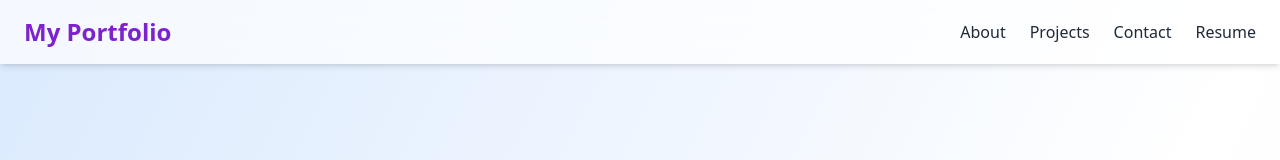
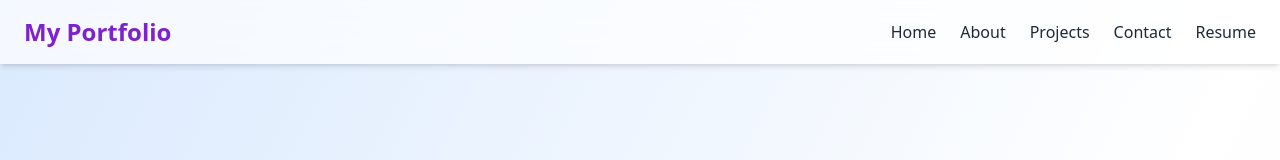
Before and after one commit to EDHE08232001/my_website_react, a React (Vite) app: page / in a window 1280 px wide. Shown: the top 160 px of the page. Built offline with nearby package versions, Linux system fonts and the light colour scheme; no server answers.

Commit message:
added Home(Hero) link to NavBar

```diff
--- a/src/components/Hero.tsx
+++ b/src/components/Hero.tsx
@@ -6,7 +6,7 @@ import { useNavigate } from "react-router-dom";
 const Hero: React.FC = () => {
     const navigate = useNavigate();
     return (
-        <section className="flex flex-col items-center justify-center text-center min-h-screen px-6">
+        <section id="hero" className="flex flex-col items-center justify-center text-center min-h-screen px-6">
             <motion.h1
                 className="text-5xl md:text-6xl font-extrabold text-purple-700 mb-4"
                 initial={{ opacity: 0, y: -50 }}
--- a/src/components/NavBar.tsx
+++ b/src/components/NavBar.tsx
@@ -13,6 +13,7 @@ const NavBar: React.FC = () => {
                 <div className="text-2xl font-bold text-purple-700">My Portfolio</div>
                 <div className="hidden md:flex space-x-6 font-medium">
                     {/* Use absolute paths so links work even from the work experience page */}
+                    <Link to="/#hero" className="hover:text-purple-500 transition-colors">Home</Link>
                     <Link to="/#about" className="hover:text-purple-500 transition-colors">About</Link>
                     <Link to="/#projects" className="hover:text-purple-500 transition-colors">Projects</Link>
                     <Link to="/#contact" className="hover:text-purple-500 transition-colors">Contact</Link>
@@ -31,6 +32,7 @@ const NavBar: React.FC = () => {
             {isOpen && (
                 <div className="md:hidden bg-white/90 backdrop-blur-md px-6 py-4 space-y-4 fixed top-16 w-full shadow-md z-40">
                     {/* Mobile menu uses the same links for cross-page navigation */}
+                    <Link to="/#hero" className="block hover:text-purple-500 transition-colors">Home</Link>
                     <Link to="/#about" className="block hover:text-purple-500 transition-colors">About</Link>
                     <Link to="/#projects" className="block hover:text-purple-500 transition-colors">Projects</Link>
                     <Link to="/#contact" className="block hover:text-purple-500 transition-colors">Contact</Link>
```
